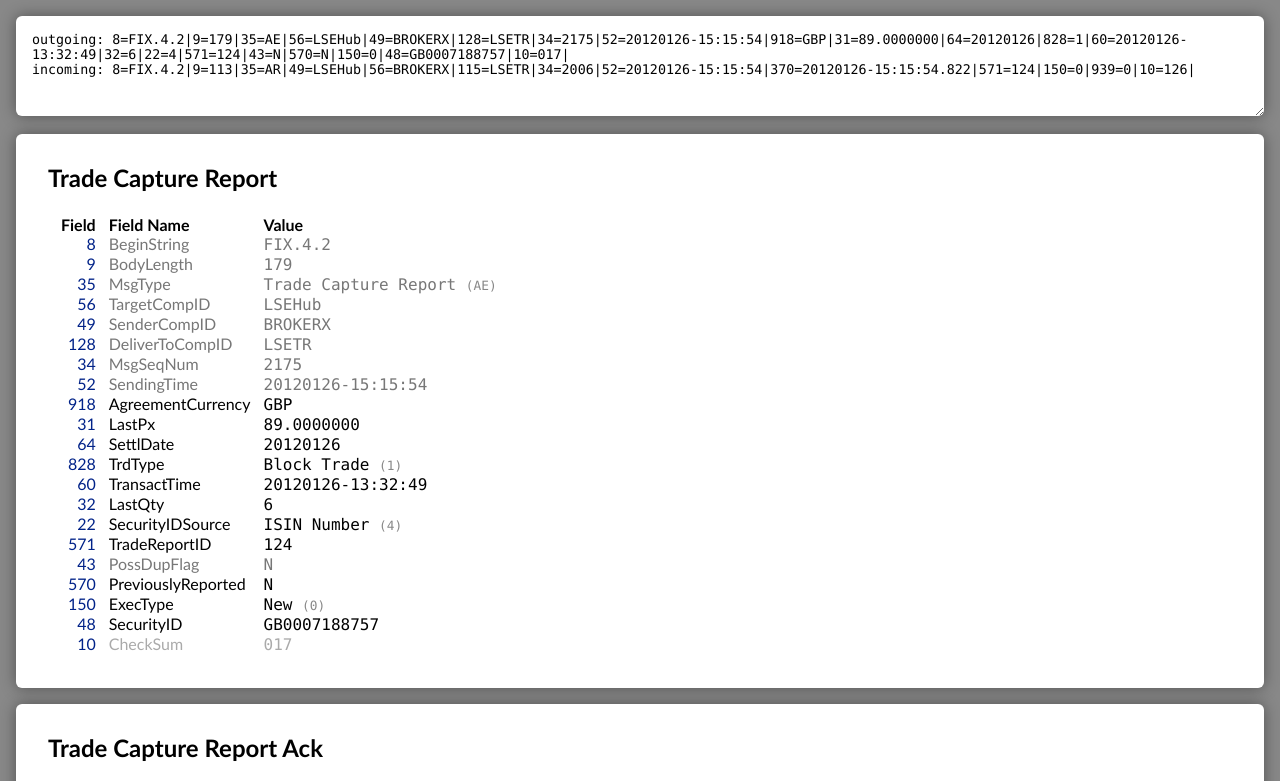
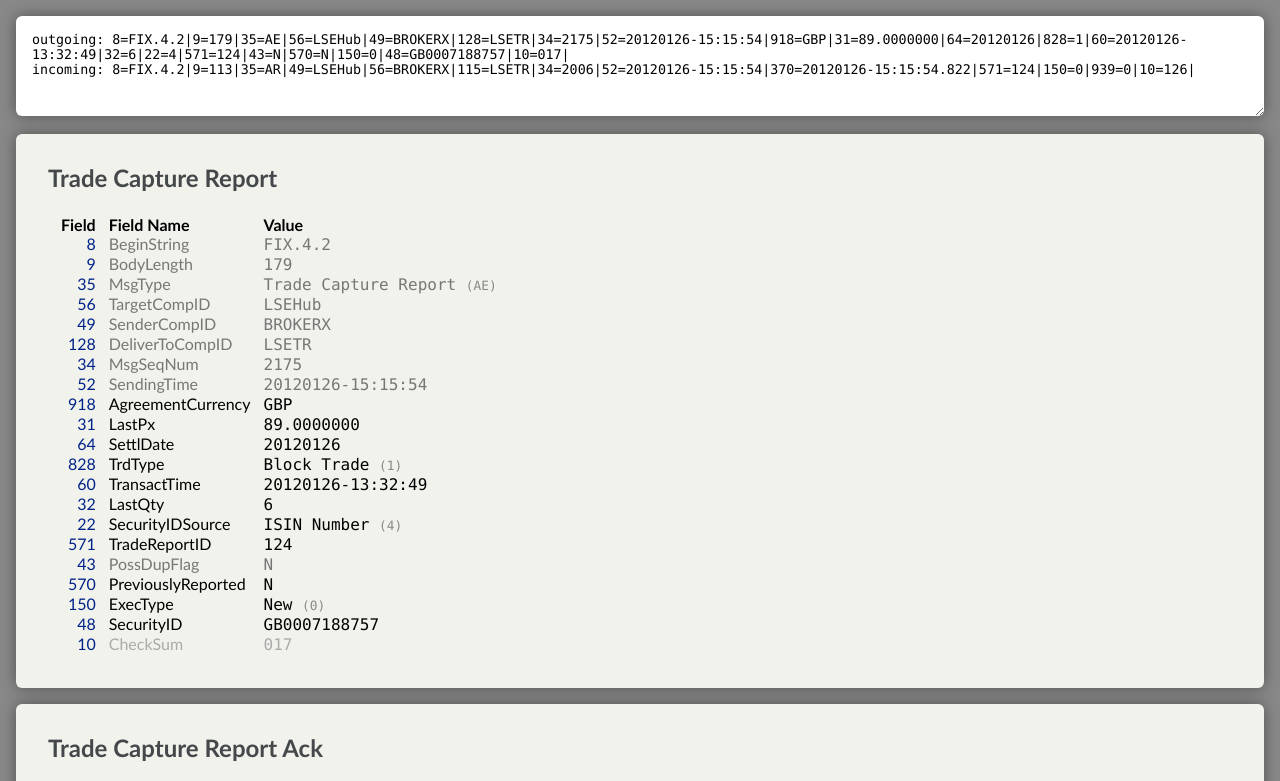
Before and after one commit to drewnoakes/fix-decoder, a plain HTML site: page index.html in a window 1280 px wide. Both pictures are taken after a click on the link "Sample 1". Shown: the top 781 px of the page. Drawn offline with nearby package versions, Linux system fonts and the light colour scheme.

Commit message:
Header and message background colours tweaked.

```diff
--- a/styles/styles.css
+++ b/styles/styles.css
@@ -176,6 +176,7 @@
     padding: 32px;
     background: #fff;
     margin-top: 16px;
+    background: #F0F2EB;
 }
 
 div.message h1
@@ -183,6 +184,7 @@
     font-size: 1.5em;
     font-weight: bold;
     margin-bottom: 1em;
+    color: #45484B;
 }
 
 div.message table
```
